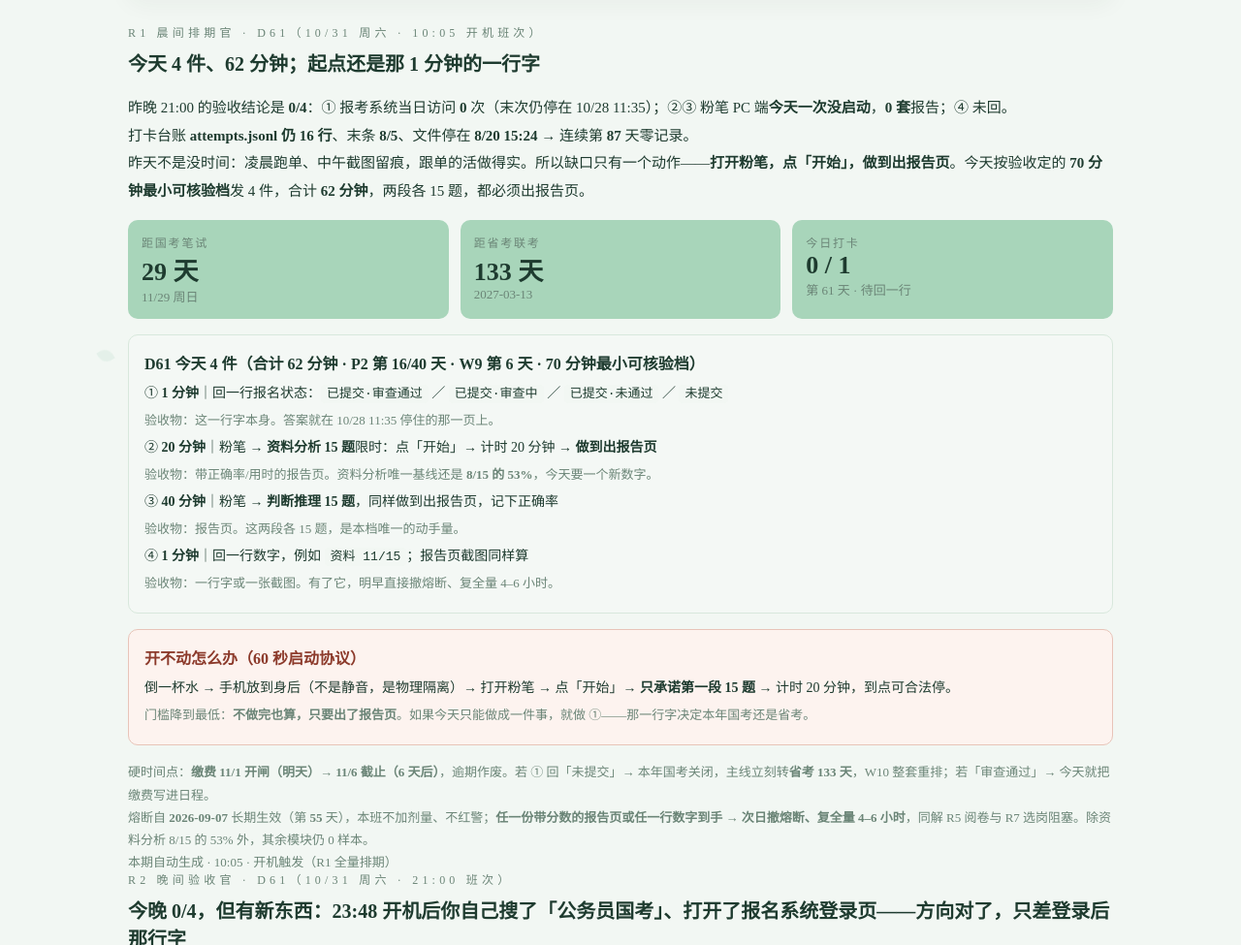
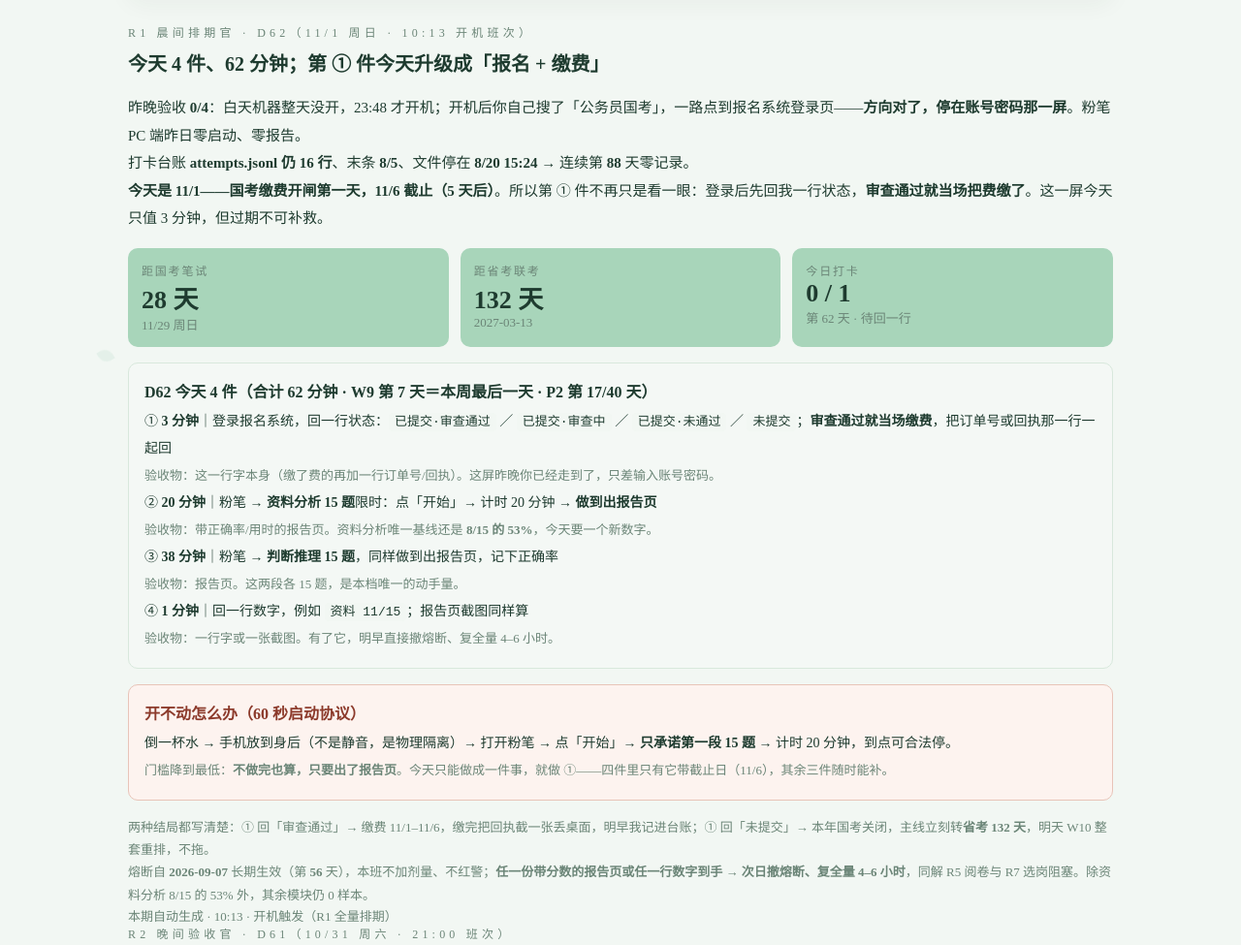
Before and after one commit to liuchenxiwt798-collab/gongkao-dashboard, a plain HTML site: page index.html in a window 1280 px wide. Shown: the part 300-1275 px from the top of the page at 97% size. Drawn offline with Linux system fonts and the light colour scheme.

Commit message:
dashboard: cron 卡位自动更新 2026-11-01 10:14

```diff
--- a/index.html
+++ b/index.html
@@ -72,35 +72,35 @@ code{background:var(--bg); padding:2px 6px; border-radius:4px; font-size:13px;}
 </header>
 
 <!--BEGIN:tonight-->
-<div class="kicker">R1 晨间排期官 · D61（10/31 周六 · 10:05 开机班次）</div>
-  <h2 style="margin-top:8px;">今天 4 件、62 分钟；起点还是那 1 分钟的一行字</h2>
+<div class="kicker">R1 晨间排期官 · D62（11/1 周日 · 10:13 开机班次）</div>
+  <h2 style="margin-top:8px;">今天 4 件、62 分钟；第 ① 件今天升级成「报名 + 缴费」</h2>
   <p style="line-height:1.9; font-size:15px;">
-    昨晚 21:00 的验收结论是 <b>0/4</b>：① 报考系统当日访问 <b>0</b> 次（末次仍停在 10/28 11:35）；②③ 粉笔 PC 端<b>今天一次没启动</b>，<b>0 套</b>报告；④ 未回。<br>
-    打卡台账 <b>attempts.jsonl 仍 16 行</b>、末条 <b>8/5</b>、文件停在 <b>8/20 15:24</b> → 连续第 <b>87</b> 天零记录。<br>
-    昨天不是没时间：凌晨跑单、中午截图留痕，跟单的活做得实。所以缺口只有一个动作——<b>打开粉笔，点「开始」，做到出报告页</b>。今天按验收定的 <b>70 分钟最小可核验档</b>发 4 件，合计 <b>62 分钟</b>，两段各 15 题，都必须出报告页。
+    昨晚验收 <b>0/4</b>：白天机器整天没开，23:48 才开机；开机后你自己搜了「公务员国考」，一路点到报名系统登录页——<b>方向对了，停在账号密码那一屏</b>。粉笔 PC 端昨日零启动、零报告。<br>
+    打卡台账 <b>attempts.jsonl 仍 16 行</b>、末条 <b>8/5</b>、文件停在 <b>8/20 15:24</b> → 连续第 <b>88</b> 天零记录。<br>
+    <b>今天是 11/1——国考缴费开闸第一天，11/6 截止（5 天后）</b>。所以第 ① 件不再只是看一眼：登录后先回我一行状态，<b>审查通过就当场把费缴了</b>。这一屏今天只值 3 分钟，但过期不可补救。
   </p>
   <div style="display:grid; grid-template-columns:repeat(auto-fit,minmax(150px,1fr)); gap:12px; margin:16px 0;">
     <div style="background:var(--mint); border-radius:10px; padding:14px;">
       <div class="kicker" style="letter-spacing:.15em;">距国考笔试</div>
-      <div style="font-size:26px; font-weight:700;">29 天</div>
+      <div style="font-size:26px; font-weight:700;">28 天</div>
       <div style="color:var(--muted); font-size:13px;">11/29 周日</div></div>
     <div style="background:var(--mint); border-radius:10px; padding:14px;">
       <div class="kicker" style="letter-spacing:.15em;">距省考联考</div>
-      <div style="font-size:26px; font-weight:700;">133 天</div>
+      <div style="font-size:26px; font-weight:700;">132 天</div>
       <div style="color:var(--muted); font-size:13px;">2027-03-13</div></div>
     <div style="background:var(--mint); border-radius:10px; padding:14px;">
       <div class="kicker" style="letter-spacing:.15em;">今日打卡</div>
       <div style="font-size:26px; font-weight:700;">0 / 1</div>
-      <div style="color:var(--muted); font-size:13px;">第 61 天 · 待回一行</div></div>
+      <div style="color:var(--muted); font-size:13px;">第 62 天 · 待回一行</div></div>
   </div>
   <div style="background:#F4F8F5; border:1px solid var(--line); border-radius:10px; padding:16px; margin:16px 0;">
-    <b>D61 今天 4 件（合计 62 分钟 · P2 第 16/40 天 · W9 第 6 天 · 70 分钟最小可核验档）</b>
+    <b>D62 今天 4 件（合计 62 分钟 · W9 第 7 天＝本周最后一天 · P2 第 17/40 天）</b>
     <div style="line-height:2; font-size:14px; margin-top:6px;">
-      ① <b>1 分钟</b>｜回一行报名状态：<code>已提交·审查通过</code> ／ <code>已提交·审查中</code> ／ <code>已提交·未通过</code> ／ <code>未提交</code><br>
-      <span style="color:var(--muted); font-size:13px;">验收物：这一行字本身。答案就在 10/28 11:35 停住的那一页上。</span><br>
+      ① <b>3 分钟</b>｜登录报名系统，回一行状态：<code>已提交·审查通过</code> ／ <code>已提交·审查中</code> ／ <code>已提交·未通过</code> ／ <code>未提交</code>；<b>审查通过就当场缴费</b>，把订单号或回执那一行一起回<br>
+      <span style="color:var(--muted); font-size:13px;">验收物：这一行字本身（缴了费的再加一行订单号/回执）。这屏昨晚你已经走到了，只差输入账号密码。</span><br>
       ② <b>20 分钟</b>｜粉笔 → <b>资料分析 15 题</b>限时：点「开始」→ 计时 20 分钟 → <b>做到出报告页</b><br>
       <span style="color:var(--muted); font-size:13px;">验收物：带正确率/用时的报告页。资料分析唯一基线还是 <b>8/15 的 53%</b>，今天要一个新数字。</span><br>
-      ③ <b>40 分钟</b>｜粉笔 → <b>判断推理 15 题</b>，同样做到出报告页，记下正确率<br>
+      ③ <b>38 分钟</b>｜粉笔 → <b>判断推理 15 题</b>，同样做到出报告页，记下正确率<br>
       <span style="color:var(--muted); font-size:13px;">验收物：报告页。这两段各 15 题，是本档唯一的动手量。</span><br>
       ④ <b>1 分钟</b>｜回一行数字，例如 <code>资料 11/15</code>；报告页截图同样算<br>
       <span style="color:var(--muted); font-size:13px;">验收物：一行字或一张截图。有了它，明早直接撤熔断、复全量 4–6 小时。</span>
@@ -110,14 +110,14 @@ code{background:var(--bg); padding:2px 6px; border-radius:4px; font-size:13px;}
     <b style="color:#8C3A2B;">开不动怎么办（60 秒启动协议）</b>
     <div style="line-height:2; font-size:14px; margin-top:6px;">
       倒一杯水 → 手机放到身后（不是静音，是物理隔离）→ 打开粉笔 → 点「开始」→ <b>只承诺第一段 15 题</b> → 计时 20 分钟，到点可合法停。<br>
-      <span style="color:var(--muted); font-size:13px;">门槛降到最低：<b>不做完也算，只要出了报告页</b>。如果今天只能做成一件事，就做 ①——那一行字决定本年国考还是省考。</span>
+      <span style="color:var(--muted); font-size:13px;">门槛降到最低：<b>不做完也算，只要出了报告页</b>。今天只能做成一件事，就做 ①——四件里只有它带截止日（11/6），其余三件随时能补。</span>
     </div>
   </div>
   <p style="color:var(--muted); font-size:13px; line-height:1.8;">
-    硬时间点：<b>缴费 11/1 开闸（明天）→ 11/6 截止（6 天后）</b>，逾期作废。若 ① 回「未提交」→ 本年国考关闭，主线立刻转<b>省考 133 天</b>，W10 整套重排；若「审查通过」→ 今天就把缴费写进日程。<br>
-    熔断自 <b>2026-09-07</b> 长期生效（第 <b>55</b> 天），本班不加剂量、不红警；<b>任一份带分数的报告页或任一行数字到手 → 次日撤熔断、复全量 4–6 小时</b>，同解 R5 阅卷与 R7 选岗阻塞。除资料分析 8/15 的 53% 外，其余模块仍 0 样本。
+    两种结局都写清楚：① 回「审查通过」→ 缴费 11/1–11/6，缴完把回执截一张丢桌面，明早我记进台账；① 回「未提交」→ 本年国考关闭，主线立刻转<b>省考 132 天</b>，明天 W10 整套重排，不拖。<br>
+    熔断自 <b>2026-09-07</b> 长期生效（第 <b>56</b> 天），本班不加剂量、不红警；<b>任一份带分数的报告页或任一行数字到手 → 次日撤熔断、复全量 4–6 小时</b>，同解 R5 阅卷与 R7 选岗阻塞。除资料分析 8/15 的 53% 外，其余模块仍 0 样本。
   </p>
-  <p style="color:var(--muted); font-size:13px;">本期自动生成 · 10:05 · 开机触发（R1 全量排期）</p>
+  <p style="color:var(--muted); font-size:13px;">本期自动生成 · 10:13 · 开机触发（R1 全量排期）</p>
 <!--END:tonight-->
 
 <!--BEGIN:evening-->
@@ -289,7 +289,7 @@ const STATE = {
     {n:'大作文首篇', when:'W6 · ~10/5',   s:'2026-10-05', e:'2026-10-11'},
     {n:'整卷限时',   when:'P2 起 · 10/16', s:'2026-10-16', e:'2027-03-12'}
   ],
-  lastSync:'2026-10-31'
+  lastSync:'2026-11-01'
 };
 const $ = id => document.getElementById(id);
 const DAY = 864e5;
```
